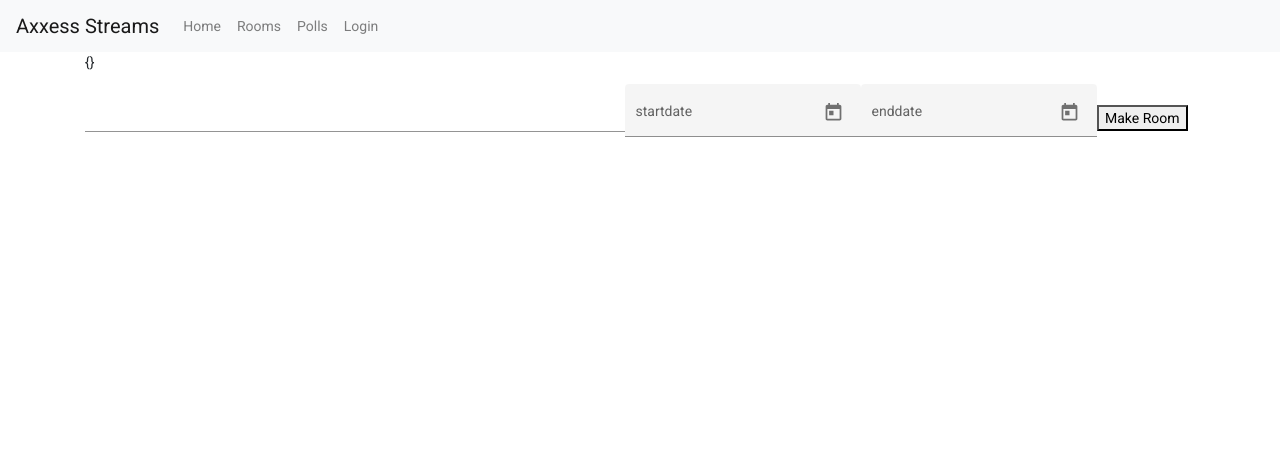
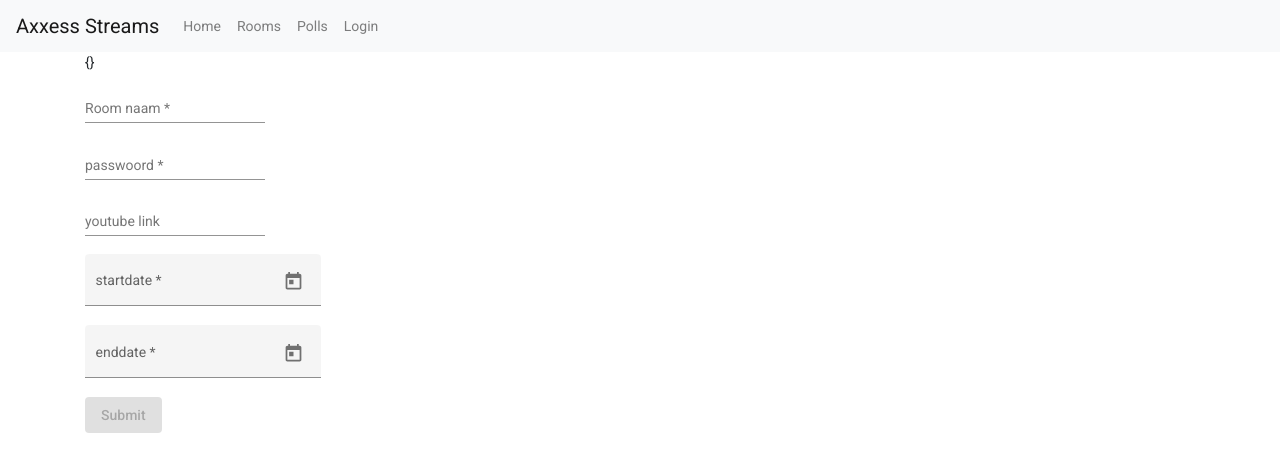
Before and after one commit to kevinhugens/Project4.0-FrontEnd, an Angular app: page /rooms/create in a window 1280 px wide. Shown: the top 472 px of the page. Built offline with nearby package versions, Linux system fonts and the light colour scheme.

Commit message:
basic validation

```diff
--- a/src/app/rooms/rooms-create/rooms-create.component.html
+++ b/src/app/rooms/rooms-create/rooms-create.component.html
@@ -1,31 +1,42 @@
 <div>
   <p>{{ model | json }}</p>
-<form (ngSubmit)="onSubmit()" >
+<form #roomsForm="ngForm" (ngSubmit)="onSubmit()" >
+<div>
+  <mat-form-field class="example-full-width">
+    <input matInput required
+    [(ngModel)]="model.Name" name="name" placeholder="Room naam">
+  </mat-form-field>
+</div>
+<div>
+  <mat-form-field class="example-full-width">
+    <input matInput required
+    [(ngModel)]="model.Password" name="password" placeholder="passwoord">
+  </mat-form-field>
+</div>
+<div>
   <mat-form-field class="example-full-width">
     <input matInput
-    [(ngModel)]="model.Name" name="name">
+    [(ngModel)]="model.LinkStream" name="linkStream" placeholder="youtube link">
   </mat-form-field>
-  <mat-form-field class="example-full-width">
-    <input matInput
-    [(ngModel)]="model.Password" name="password">
-  </mat-form-field>
-  <mat-form-field class="example-full-width">
-    <input matInput
-    [(ngModel)]="model.LinkStream" name="linkStream">
-  </mat-form-field>
+</div>
+  <div>
   <mat-form-field appearance="fill">
     <mat-label>startdate</mat-label>
-    <input matInput [matDatepicker]="startStream" [(ngModel)]="model.StartStream" name="startStream" >
+    <input matInput required [matDatepicker]="startStream" [(ngModel)]="model.StartStream" name="startStream" placeholder="start datum">
     <mat-datepicker-toggle  matSuffix [for]="startStream" ></mat-datepicker-toggle>
     <mat-datepicker #startStream></mat-datepicker>
   </mat-form-field>
+</div>
+  <div>
   <mat-form-field appearance="fill">
     <mat-label>enddate</mat-label>
-    <input matInput [matDatepicker]="endStream" [(ngModel)]="model.EndStream" name="endStream" >
+    <input matInput required [matDatepicker]="endStream" [(ngModel)]="model.EndStream" name="endStream" placeholder="eind datum">
     <mat-datepicker-toggle  matSuffix [for]="endStream" ></mat-datepicker-toggle>
     <mat-datepicker #endStream></mat-datepicker>
   </mat-form-field>
-  <button >Make Room</button>
+</div>
+<button mat-raised-button color="primary" type="submit"
+[disabled]="!roomsForm.form.valid || submitted">Submit</button>
 </form>
 
 </div>
--- a/src/app/rooms/rooms-create/rooms-create.component.ts
+++ b/src/app/rooms/rooms-create/rooms-create.component.ts
@@ -16,6 +16,7 @@ export class RoomsCreateComponent implements OnInit {
   model;
   loading = false;
   submitted = false;
+  errors=[]
 
 
   constructor(private formBuilder: FormBuilder,
@@ -30,6 +31,8 @@ export class RoomsCreateComponent implements OnInit {
 
 
   onSubmit () {
+    this.submitted = true;
+
     this.roomService.addRoom(this.model)
     .subscribe({
       next: () => {
```
